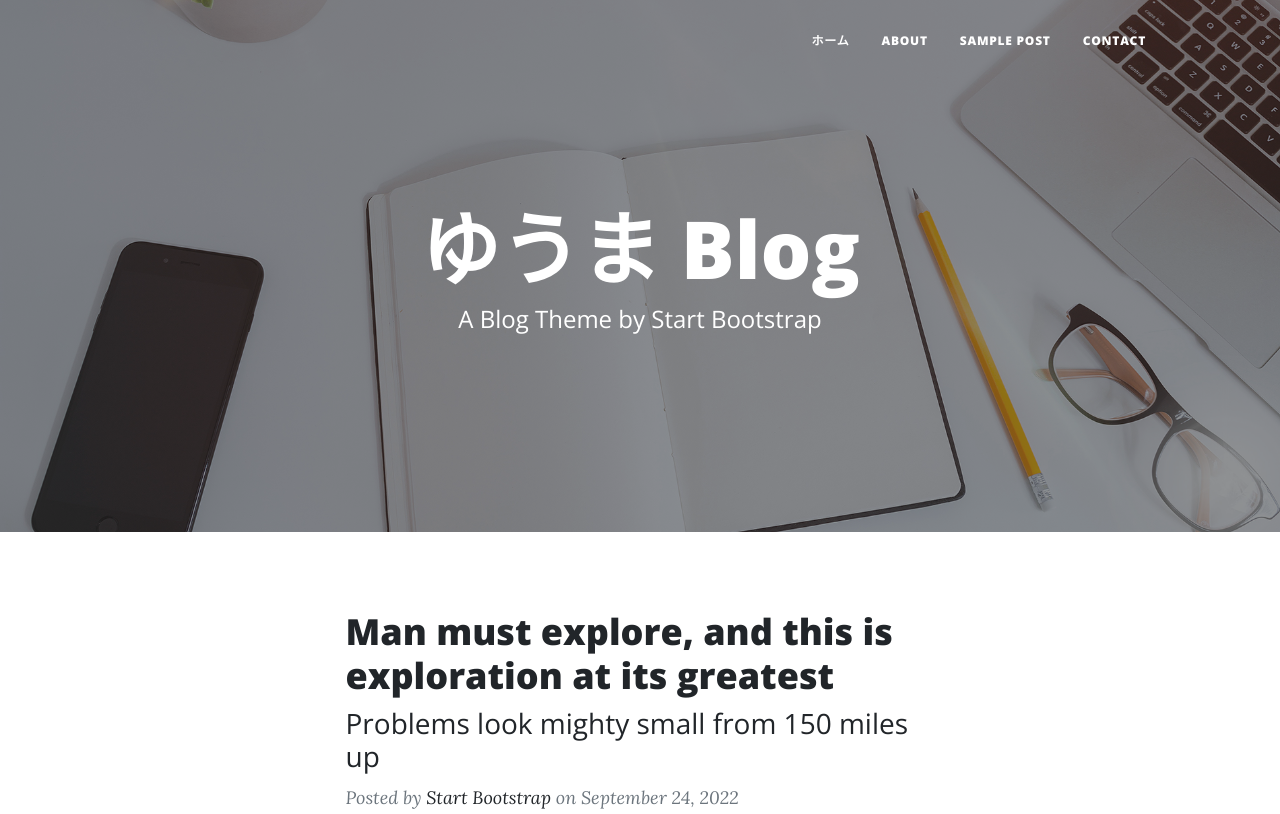
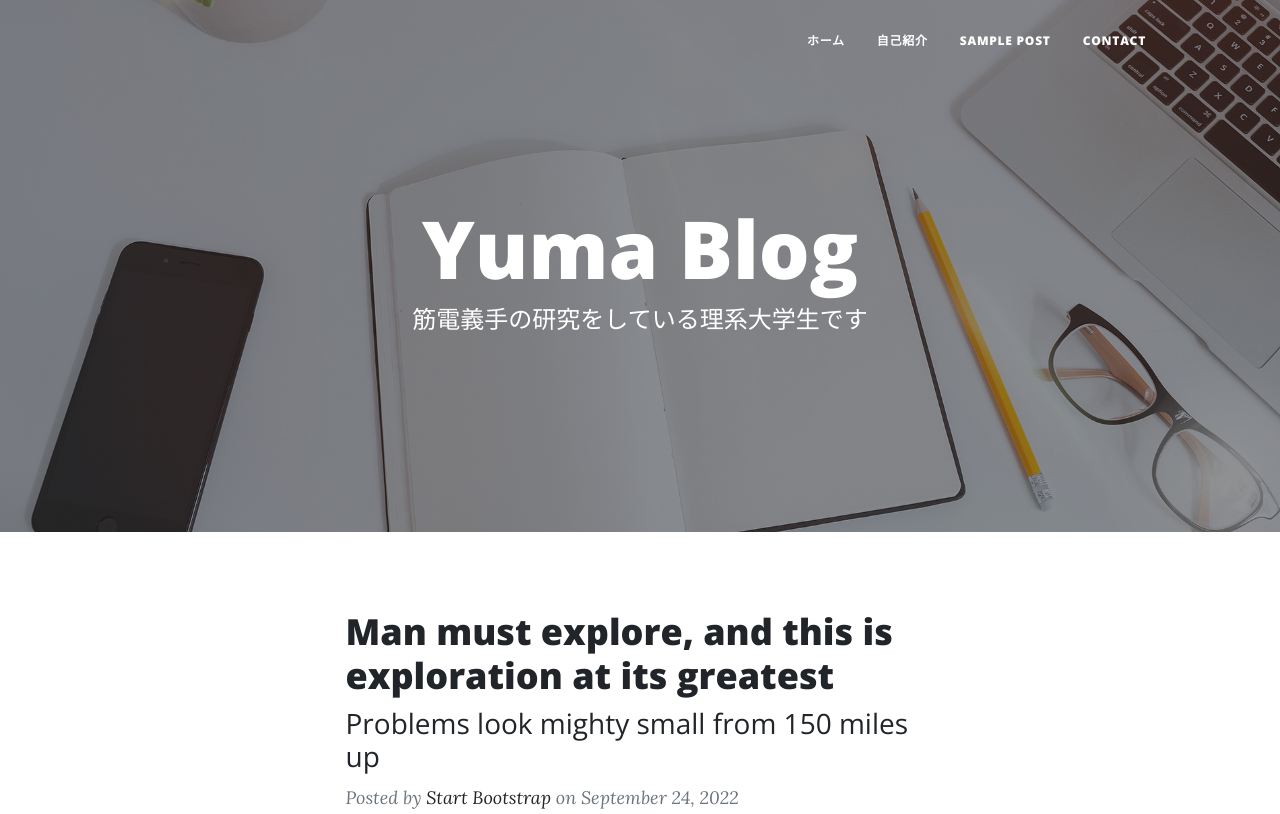
Before and after one commit to Yuma-Abe913/demo, a plain HTML site: page index.html in a window 1280 px wide. Shown: the top 814 px of the page. Drawn offline with nearby package versions, Linux system fonts and the light colour scheme.

Commit message:
Update index.html

```diff
--- a/index.html
+++ b/index.html
@@ -22,12 +22,12 @@
                 <a class="navbar-brand" href="index.html"></a>
                 <button class="navbar-toggler" type="button" data-bs-toggle="collapse" data-bs-target="#navbarResponsive" aria-controls="navbarResponsive" aria-expanded="false" aria-label="Toggle navigation">
                     Menu
-                    <i class="fas fa-bars">自己紹介</i>
+                    <i class="fas fa-bars"></i>
                 </button>
                 <div class="collapse navbar-collapse" id="navbarResponsive">
                     <ul class="navbar-nav ms-auto py-4 py-lg-0">
                         <li class="nav-item"><a class="nav-link px-lg-3 py-3 py-lg-4" href="index.html">ホーム</a></li>
-                        <li class="nav-item"><a class="nav-link px-lg-3 py-3 py-lg-4" href="about.html">About</a></li>
+                        <li class="nav-item"><a class="nav-link px-lg-3 py-3 py-lg-4" href="about.html">自己紹介</a></li>
                         <li class="nav-item"><a class="nav-link px-lg-3 py-3 py-lg-4" href="post.html">Sample Post</a></li>
                         <li class="nav-item"><a class="nav-link px-lg-3 py-3 py-lg-4" href="contact.html">Contact</a></li>
                     </ul>
@@ -40,8 +40,8 @@
                 <div class="row gx-4 gx-lg-5 justify-content-center">
                     <div class="col-md-10 col-lg-8 col-xl-7">
                         <div class="site-heading">
-                            <h1>ゆうま Blog</h1>
-                            <span class="subheading">A Blog Theme by Start Bootstrap</span>
+                            <h1>Yuma Blog</h1>
+                            <span class="subheading">筋電義手の研究をしている理系大学生です</span>
                         </div>
                     </div>
                 </div>
```
